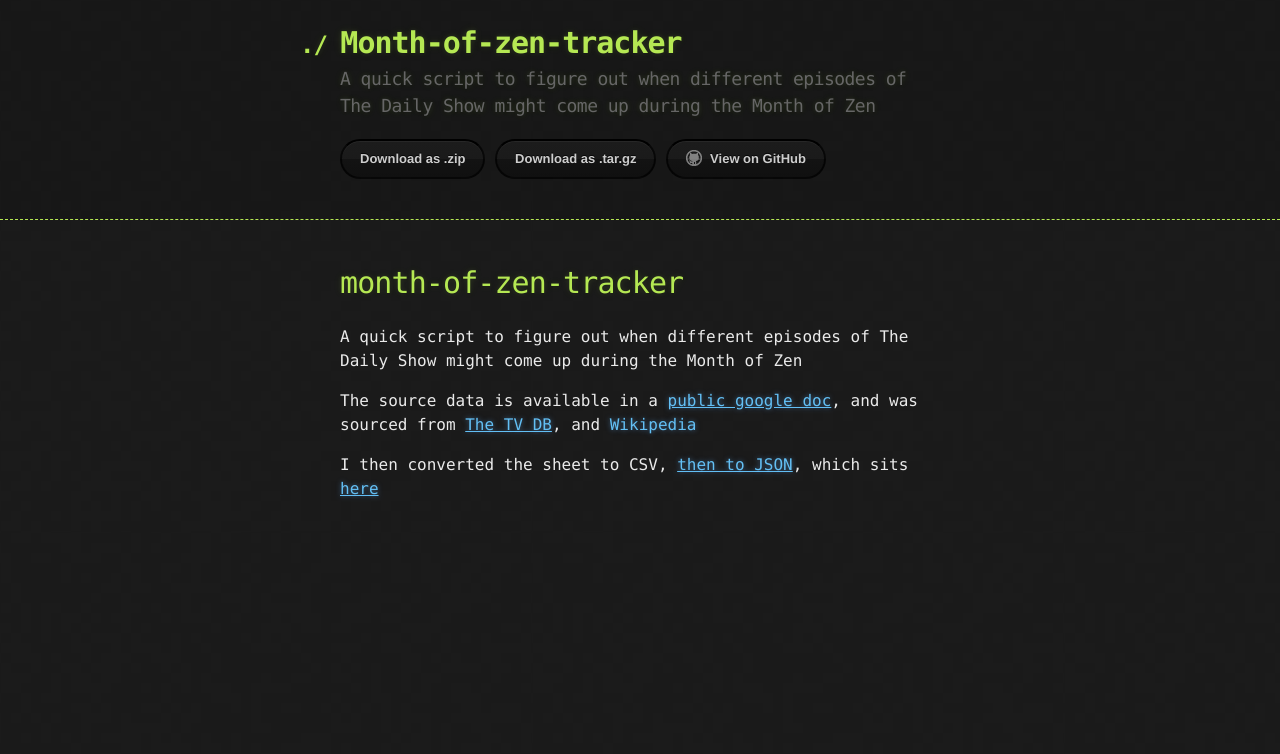
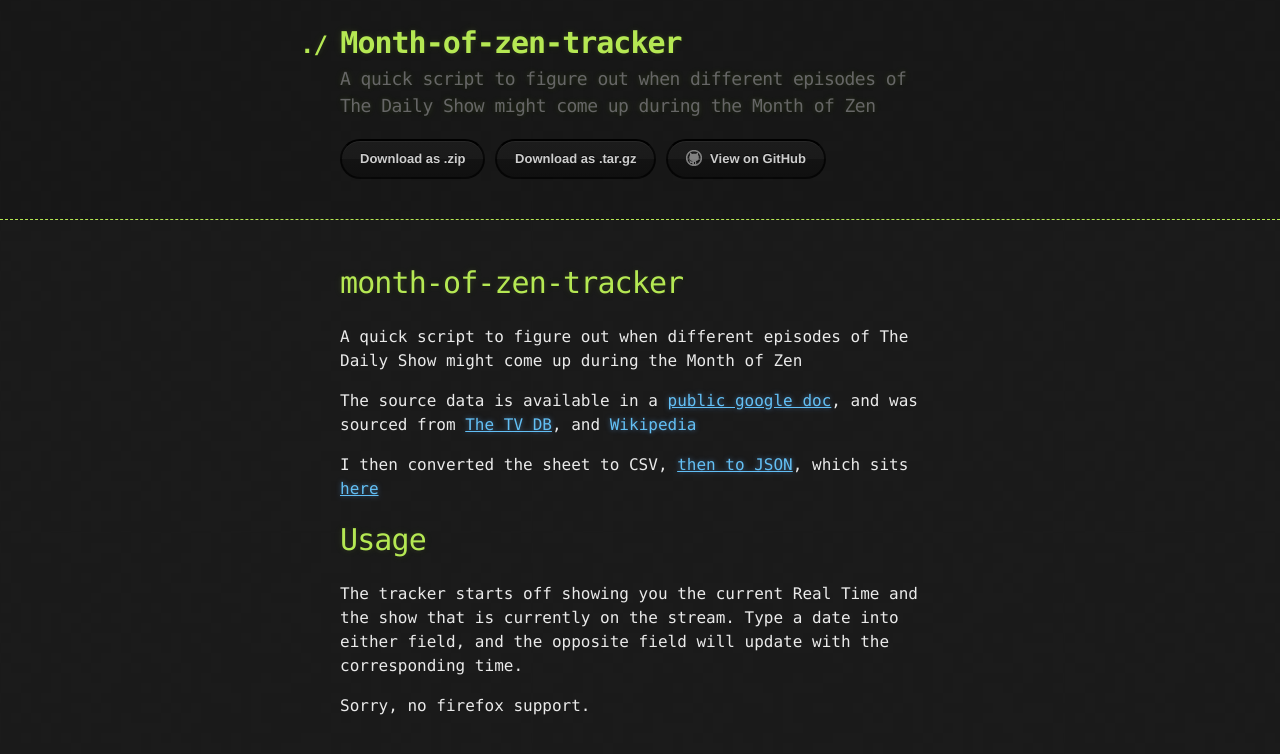
Before and after one commit to mtschoen/month-of-zen-tracker, a plain HTML site: page index.html in a window 1280 px wide. Drawn offline with nearby package versions, Linux system fonts and the light colour scheme.

Commit message:
Update index.html

```diff
--- a/index.html
+++ b/index.html
@@ -33,6 +33,9 @@
 	<p>A quick script to figure out when different episodes of The Daily Show might come up during the Month of Zen</p>
 	<p>The source data is available in a <a href="https://docs.google.com/spreadsheets/d/1Ms_fn981stFyci3_KUW9pOZTZn2vIml_i6CRY7qnrM0/edit?usp=sharing">public google doc</a>, and was sourced from <a href="http://thetvdb.com/?tab=seasonall&id=71256&lid=7">The TV DB</a>, and <a hef="">Wikipedia</a></p>
 	<p>I then converted the sheet to CSV, <a href="http://www.convertcsv.com/csv-to-json.htm">then to JSON</a>, which sits <a href="episodes/all.json">here</a></p>
+	<h1>Usage</h1>
+	<p>The tracker starts off showing you the current Real Time and the show that is currently on the stream. Type a date into either field, and the opposite field will update with the corresponding time.</p>
+	<p>Sorry, no firefox support.</p>
 	<div id="moztrack-content"></div>
       </section>
     </div>
```
